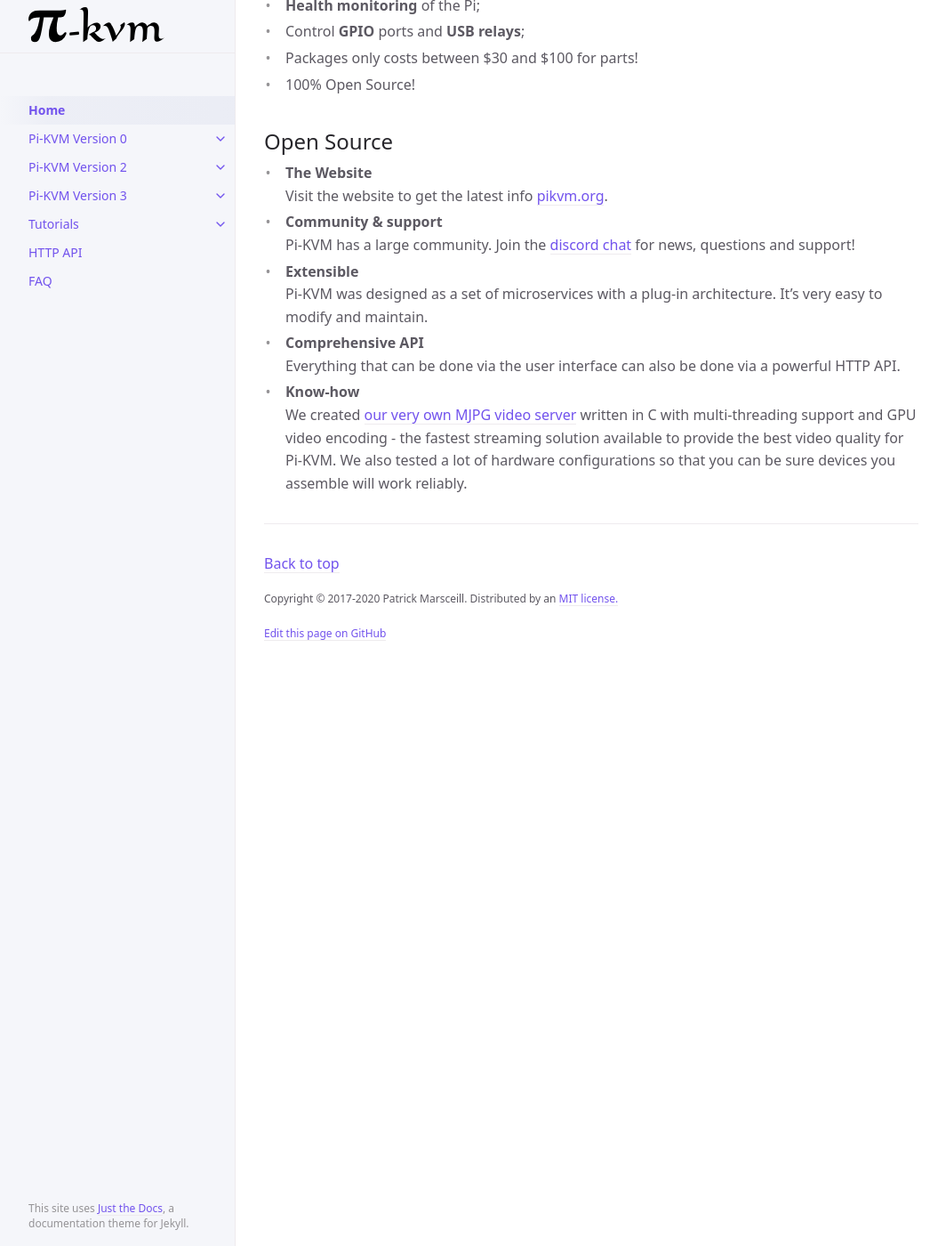
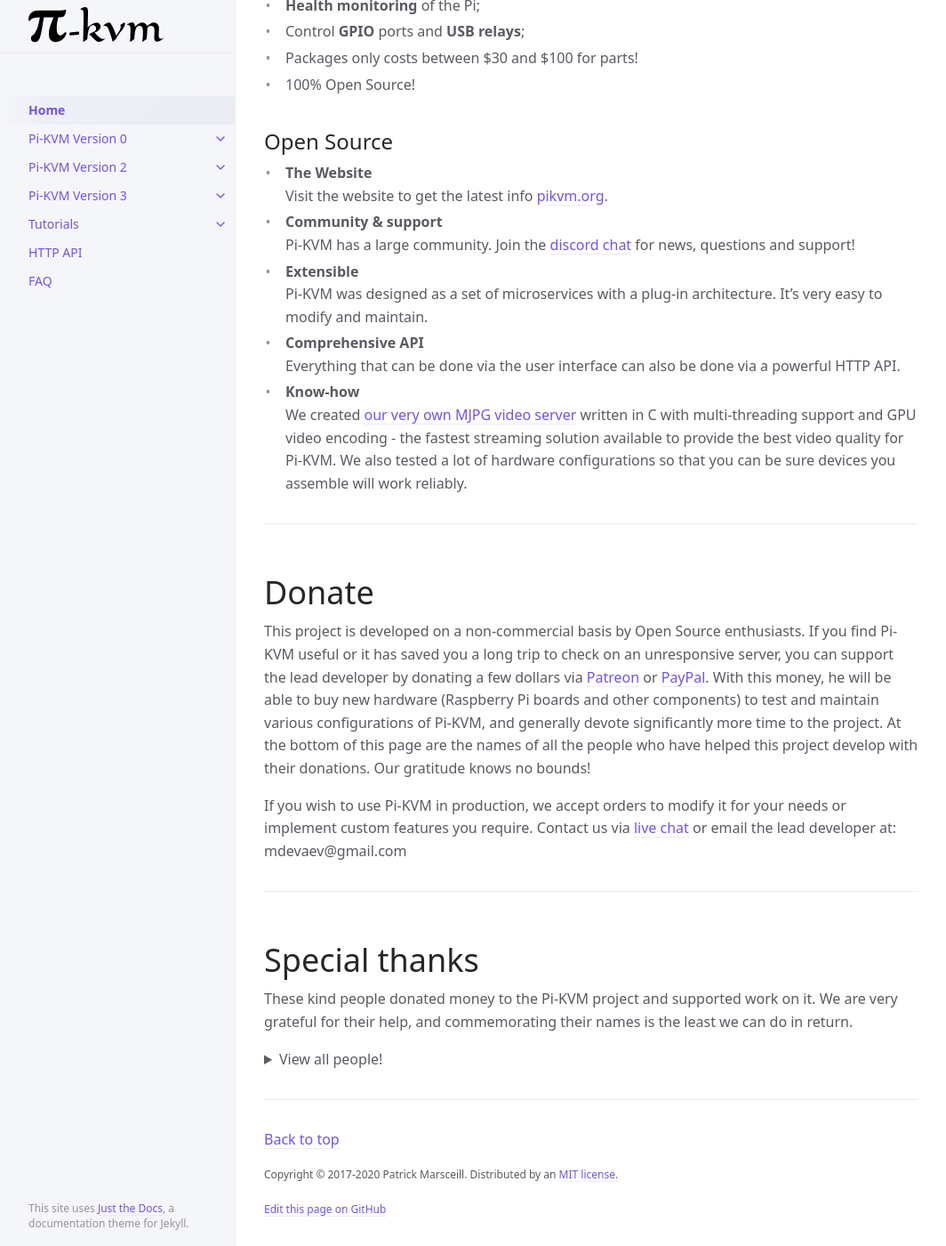
Before and after one commit to Kaydron1000/SampleDocs, a Jekyll site: the page built from home.md, in a window 1280 px wide and 1400 px high, scrolled down 766 px. Shown: the whole window at 89% size, without its empty margins (107-1171 px from the left). Built offline with Jekyll 4.4.1, drawn with Linux system fonts in a browser that asks for light colours; some of the changed text lies outside the part shown.

Commit message:
added more content

```diff
--- a/home.md
+++ b/home.md
@@ -38,3 +38,314 @@ A very simple and fully functional Raspberry Pi-based KVM over IP. This device h
   Everything that can be done via the user interface can also be done via a powerful HTTP API.<!---TODO: Link to API info--->
 * **Know-how**
   We created [our very own MJPG video server](https://github.com/pikvm/ustreamer) written in C with multi-threading support and GPU video encoding - the fastest streaming solution available to provide the best video quality for Pi-KVM. We also tested a lot of hardware configurations so that you can be sure devices you assemble will work reliably.<!---TODO: Possible link to MJPG info--->
+
+-----
+
+# Donate
+This project is developed on a non-commercial basis by Open Source enthusiasts. If you find Pi-KVM useful or it has saved you a long trip to check on an unresponsive server, you can support the lead developer by donating a few dollars via [Patreon](https://www.patreon.com/pikvm) or [PayPal](https://www.paypal.me/mdevaev). With this money, he will be able to buy new hardware (Raspberry Pi boards and other components) to test and maintain various configurations of Pi-KVM, and generally devote significantly more time to the project. At the bottom of this page are the names of all the people who have helped this project develop with their donations. Our gratitude knows no bounds!
+
+If you wish to use Pi-KVM in production, we accept orders to modify it for your needs or implement custom features you require. Contact us via [live chat](https://discord.gg/bpmXfz5) or email the lead developer at: mdevaev@gmail.com
+
+-----
+
+# Special thanks
+These kind people donated money to the Pi-KVM project and supported work on it. We are very grateful for their help, and commemorating their names is the least we can do in return.
+
+<details>
+  <summary>View all people!</summary>
+
+* A. Isenring
+* Aaron Heise
+* Accalia
+* adipisicing
+* Adrian Basham
+* Alberto Bassi
+* Aleksei Brusianskii
+* Alessio Curri
+* Alexandre Jablonski
+* Alucard
+* Andreas Marufke
+* Andrew Reusch
+* Andrew Ruan
+* Andrzej V
+* Anish Patel
+* Anix
+* anonymous
+* Anton Kovalenko
+* Aron Green
+* Aron Perelman
+* Arthur Woimbée
+* Ashlesh Chaudhari
+* Augusto Becciu
+* AVS Computer
+* baddog
+* Bao Tin Hoang
+* Belf Igor
+* Ben Gordon
+* Ben Scott
+* Benedikt Heine
+* Benjamin Melancon
+* Benni Stauder
+* Bernhard Fitzke
+* bitjoe
+* Bits and Bytes Computers LLC
+* Blue Frog LLC
+* Bootstrapper - Programmierung erklärt
+* Bradford King
+* Brainspore Networks
+* Branden Shaulis
+* Brian Moses
+* Brian Vecchiarelli
+* Brian White
+* Bruno Gomes
+* Bryan Adams
+* C P ELSE
+* Cameron Tacklind
+* Carl Mercier
+* Carl-Fredrik Johansson
+* cbad536
+* Chris Burton
+* Chris Rizio
+* Christian Schlögl
+* Christian Svensson
+* Christoph Dette
+* Christof Maluck
+* Christoffer Lund
+* Christopher Mandlbaur
+* Chucktastic
+* Clifford Coleman
+* Clinton Lee Taylor
+* Cole Imhoff
+* Corey Layton
+* Corey Lista
+* Crossfactor
+* ctag
+* CyB0rgg
+* DeMentor
+* Desmond Whitt
+* Damon Meledones
+* Dan Berkowitz
+* Dan Brakeley
+* David
+* David Godibadze
+* David Howell
+* David Ye
+* David York
+* Denis
+* Denis Andreev
+* Denis Yatsenko
+* Dennis Becker
+* Derek Yap
+* Didrik
+* dixon wong
+* dizztrukshin
+* Dmitry Shilov
+* Egan Ford
+* Elliot Woo
+* Eric Phenix
+* ewook
+* eye-catcher.com
+* Fabiano Sidler
+* Far Pin Solutions, LLC
+* Felyx Gabryel
+* Fergus McKay
+* fo0bar
+* Foamy
+* Francisco Pavon
+* Frank
+* Frederick Czajka
+* Fredrik Idréus
+* Ge Men
+* Genkinger Andreas
+* Georgy Brodsky
+* Gernot Neuschröer
+* Glen Dragon
+* Gregory Smith
+* Gregory Treantos
+* Grey Cynic
+* Guido Bernacchi
+* Gustin Johnson
+* Heikki Tiittanen
+* Helio Leonardo Pinheiro e Mota
+* Henrik Ählström
+* Henry Hood
+* HimKo
+* HouseFPV
+* Icculus
+* iks
+* IT Lifesaver
+* Ivan Shapovalov
+* J L
+* Jaanus
+* Jackson Wyatt
+* Jacob Morgan
+* James Cadd
+* James Cobb
+* James Edwards
+* James Kocher
+* James Mayhugh
+* Jamie Murphy
+* Jan Niehusmann
+* Jari Hiltunen
+* Jason Downey
+* Jason Toland
+* Jay Davis
+* Jay Isaacs
+* Jean-Philippe Guilbault
+* Jeff Bowman
+* Jeff Urlwin
+* Jennifer Rowlett
+* Jerremy Holland
+* Joachim Bruening
+* Joe Ventura
+* Joel Jacobs
+* John Andersen
+* John F Glenn
+* John Kelley
+* John McGovern
+* Johnny Henson
+* Jonathan Vaughn
+* Josh Ricker
+* Joshua Futterer
+* Jordi Pakey-Rodriguez
+* Joris van Embden
+* Jozef Riha
+* Julian Forero
+* Justin Waters
+* Karl Dunne
+* Keith Muggleton
+* Ken Lee
+* Kenny Hui
+* Kevin Bajohr
+* Kevin Schwartz
+* Krzysztof Żelaśkiewicz
+* Lars
+* Lee Wilkinson
+* LeeNX
+* Lordbob75
+* Lothar Schweikle-Droll
+* Louis Müller
+* Lukas Söder
+* Malcolm Cameron
+* Marcos Wolf
+* Mark Gilbert
+* Mark Robinson
+* Markrosoft
+* Markus Halm
+* Markus Schicker
+* Markus Sobczack
+* Marten Hermans
+* Martin Gasser
+* Mateusz Grabowski
+* Matthew Cameron
+* Mauricio Allende
+* Mehmet Aydoğdu
+* Michael Kovacs
+* Michael Lynch
+* Michael Pennington
+* Michael Sage
+* MichaelZ
+* Michel Bissonnette
+* Milan Múčka
+* Miles Davis
+* Moez Tharani
+* Morgan Helton
+* Nelson Lee
+* Nicholas Jeppson
+* Nicholas Kopas
+* Nicolai Kragh-Hansen
+* Nick Leffler
+* Nick Roethemeier
+* Nils Orbat
+* Nithin Philips
+* Nod Swal
+* nubbn
+* nybble
+* Oh Be
+* Oliver Schwarz
+* Oliver Zimmer
+* Patrick McDowell
+* Patrick Wagstrom
+* Paul Bishop
+* Pawel Trofimiuk
+* Peder Madsen
+* Peter Farrelly
+* Petri Heiskanen
+* Philip Merricks
+* posicat
+* pozitron03
+* Qteal
+* Quentin Peten
+* Ralph Borchers
+* Ranc1d
+* Richard Bernarts
+* Richard Fancher
+* Richard Freemantle
+* Richard Michael
+* Rob Tongue
+* Robin Gfatter
+* Rodion DENISYUK
+* Rohit Priyadarshi
+* Rolfs 3D UG
+* Ronald LeBaron
+* rotx
+* Russell Scott
+* Samed Ozoglu
+* Sameul Davies
+* Samuel Vetsch
+* Satish Alwani
+* Scott
+* Scott Spicola
+* Scott Tusing
+* Sean
+* Seonwoo Lee
+* Sergey Lukjanov
+* Shichun Chen
+* Simon Evans
+* Simon Sundgaard
+* Simplistic Realities
+* srepac
+* Stefan Bautz
+* Stefan Müller
+* Stefan Stemmer
+* Stephan Schmidt
+* Steve Kerr
+* Steve Ovens
+* Steven Richter
+* sudo34
+* Tarlak Desaydrone
+* Ted
+* Tejun Heo
+* TheTechGiant
+* Thomas Price
+* Thomas Søfteland
+* Tim Wilkinson
+* Timo Brinkmann
+* Timothee Besset
+* Tom Lawson
+* Tom York
+* Tomas Kuchta
+* Tomáš hrubý
+* Tobias Schafferhans
+* Tristan Schoening
+* Truman Kilen
+* turbochris
+* Tyler
+* Udo Schroeter
+* Uli Fahrer
+* Vasily Lazarev
+* Vicente Salvador Cubedo
+* Viktor Aschenbrenner
+* Viktor Ekmark
+* Walter_Ego
+* William Hooper
+* William Stearns
+* Yethal
+* Yevgeniy Kuksenko
+* Yogi
+* Yigal Dar
+* YURI LEE
+* Yurii Ostapchuk
+* zgen
+* Zsombor Vari
+</details>
```
Also changed, not shown: README.md (+1 -0 lines).
